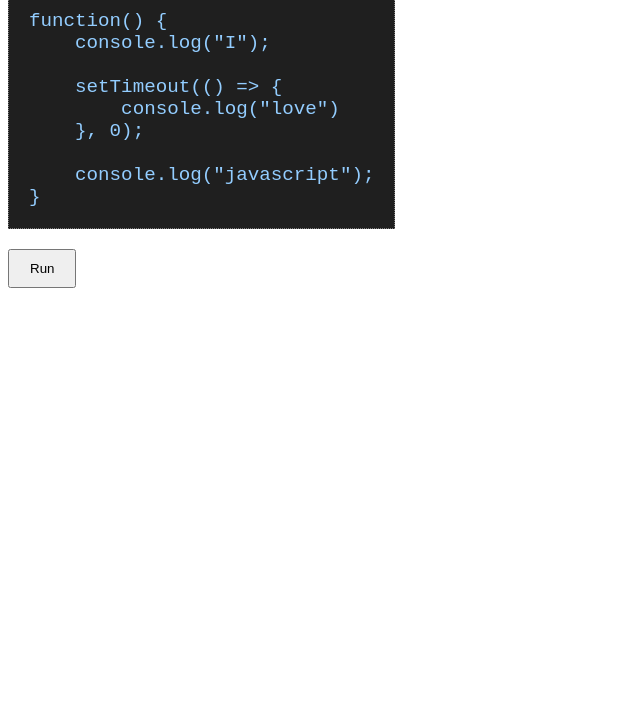
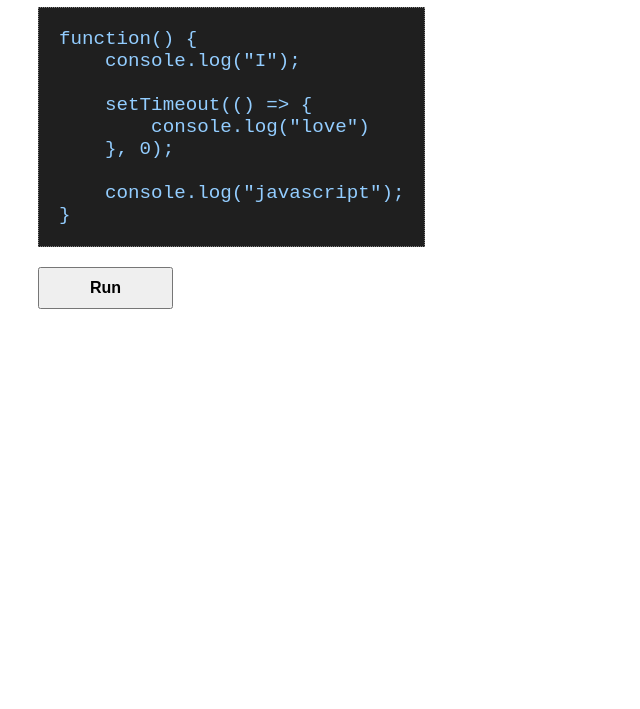
Before and after one commit to andreyfrolovwork/interview_questions, a plain HTML site: page index.html in a window 1280 px wide. Shown: the part 91-800 px from the top of the page, without its empty margins (0-640 px from the left). Drawn offline with Linux system fonts and the light colour scheme.

Commit message:
Minor style updates

```diff
--- a/index.html
+++ b/index.html
@@ -4,6 +4,10 @@
     <meta charset="UTF-8">
     <title>Interactive interview</title>
     <style>
+
+        body {
+            padding: 10px 30px;
+        }
 
         pre {
             border: 1px dotted gray;
@@ -17,7 +21,9 @@
 
         button {
             margin-right: 10px;
-            padding: 10px 20px;
+            font-weight: bold;
+            font-size: 1rem;
+            padding: 10px 50px;
         }
     </style>
 </head>
```
